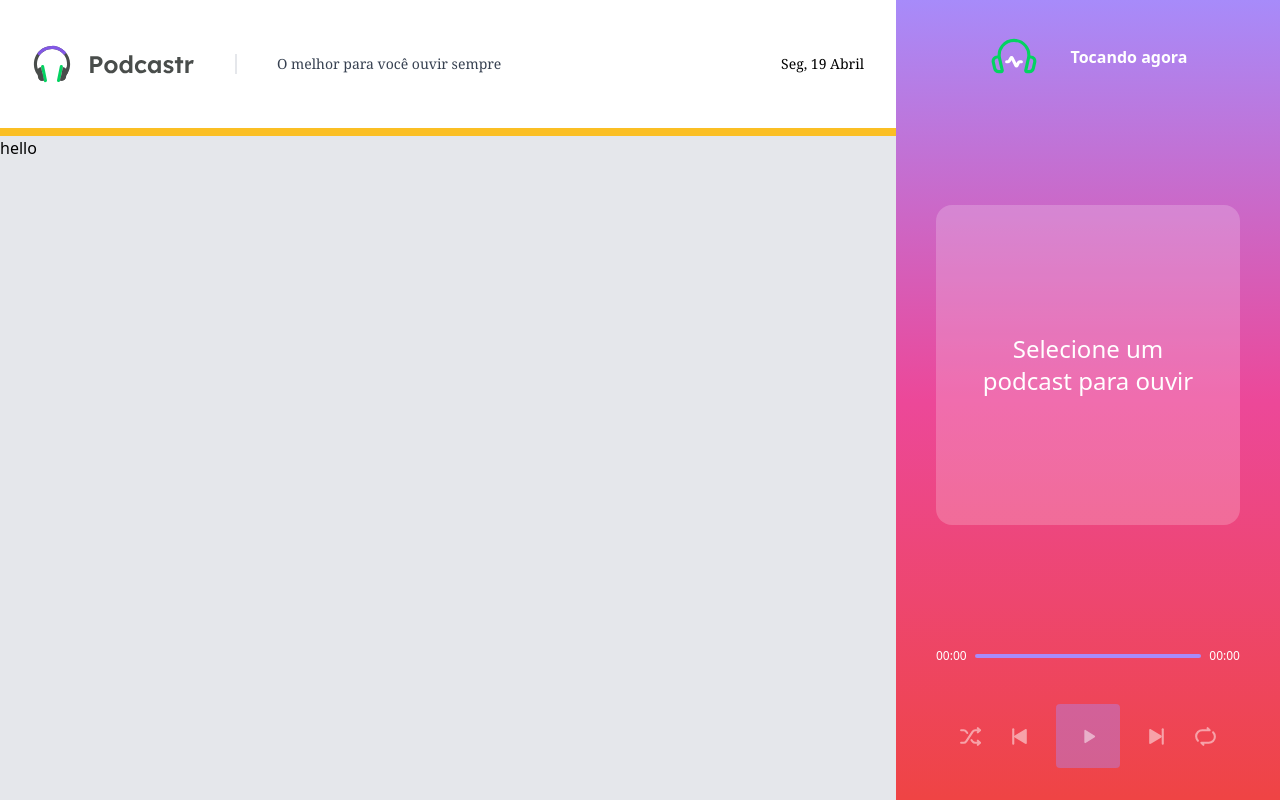
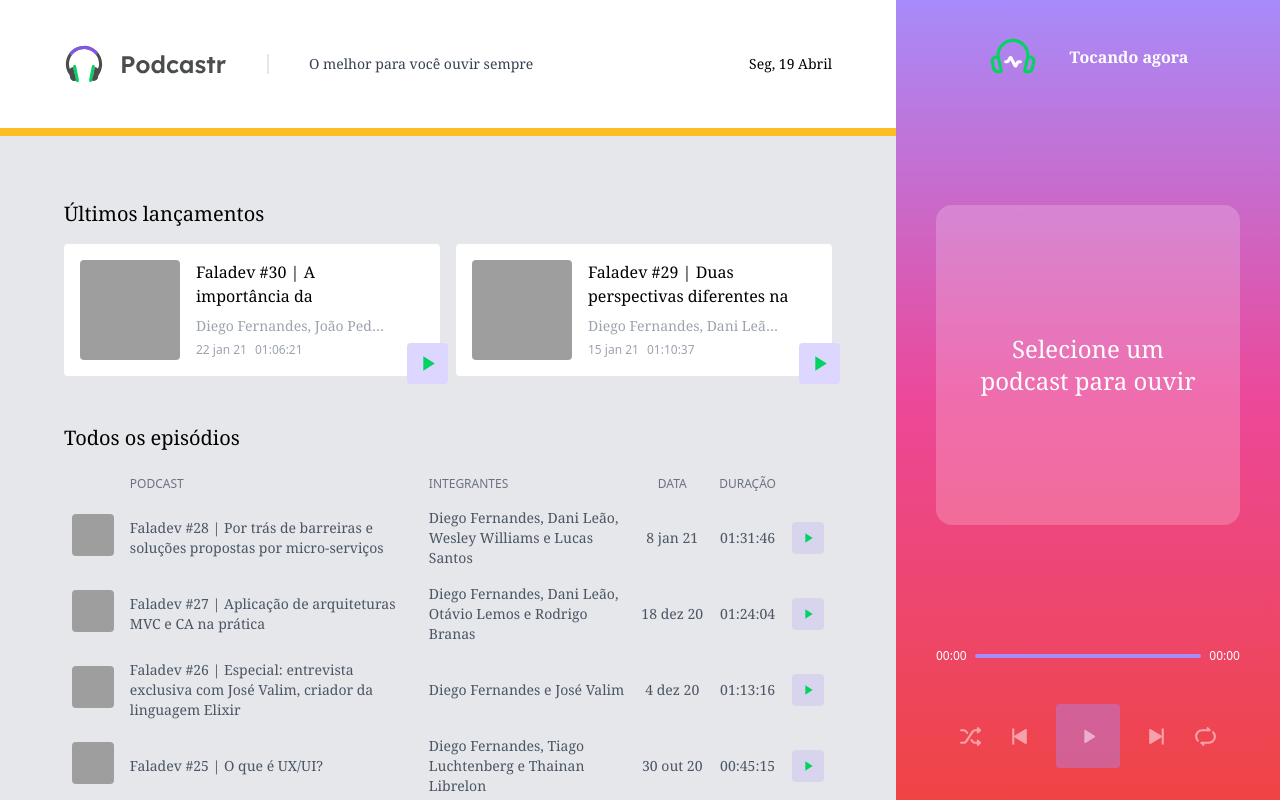
Before and after one commit to comarialuiza/podcastr, a Next.js app: page / in a window 1280 px wide. Built offline with nearby package versions, Linux system fonts and the light colour scheme; data requests are answered from the project's data file; grey boxes are pictures that could not be loaded.

Commit message:
creates router and episode page

```diff
--- /dev/null
+++ b/next.config.js
@@ -0,0 +1,5 @@
+module.exports = {
+    images: {
+        domains: ['storage.googleapis.com'],
+    }
+}
--- a/package.json
+++ b/package.json
@@ -9,10 +9,12 @@
     "server": "json-server server.json -w -d 750 -p 3333"
   },
   "dependencies": {
+    "axios": "^0.21.1",
     "date-fns": "^2.21.1",
     "next": "10.1.3",
     "react": "17.0.2",
-    "react-dom": "17.0.2"
+    "react-dom": "17.0.2",
+    "sass": "^1.32.11"
   },
   "devDependencies": {
     "@tailwindcss/postcss7-compat": "^2.1.0",
--- a/src/components/Header.tsx
+++ b/src/components/Header.tsx
@@ -1,6 +1,6 @@
-import Image from 'next/image';
 import format from 'date-fns/format';
 import ptBR from 'date-fns/locale/pt-BR';
+import Image from 'next/image';
 
 function Header() {
     const currentDate = format(new Date(), 'EEEEEE, d MMMM', {
@@ -10,7 +10,7 @@ function Header() {
     return (
         <header className='
             bg-white
-            px-8 py-16 h-24
+            p-16 h-24
             flex items-center
             border-b-8 border-yellow-400
         '>
--- a/src/components/Player.tsx
+++ b/src/components/Player.tsx
@@ -38,11 +38,11 @@ function Player() {
         '>
             <header className='flex items-center gap-8'>
                 <Image src='/playing.svg' alt='Tocando agora' width={ 50 } height={ 50 }/>
-                <strong>Tocando agora</strong>
+                <strong className='font-serif'>Tocando agora</strong>
             </header>
 
             <div className='w-full h-80 rounded-2xl bg-opacity-20 bg-white flex items-center justify-center p-8 '>
-                <p className='text-2xl text-center'>Selecione um podcast para ouvir</p>
+                <p className='text-2xl text-center font-serif'>Selecione um podcast para ouvir</p>
             </div>
 
             <footer className='self-stretch w-full'>
--- a/src/pages/_app.tsx
+++ b/src/pages/_app.tsx
@@ -1,4 +1,5 @@
 import '../../styles/index.css';
+import '../../styles/unreset.scss';
 import Header from '../components/Header';
 import Player from '../components/Player';
 
--- a/src/pages/_document.tsx
+++ b/src/pages/_document.tsx
@@ -1,9 +1,10 @@
-import Document, { Html, Main, NextScript } from 'next/document';
+import Document, { Html, Head, Main, NextScript } from 'next/document';
 
 export default class MyDocument extends Document {
     render() {
         return (
             <Html>
+                <Head />
                 <body>
                     <Main />
                     <NextScript />
--- /dev/null
+++ b/src/pages/episodes/[slug].tsx
@@ -0,0 +1,111 @@
+import { format, parseISO } from 'date-fns';
+import ptBR from 'date-fns/locale/pt-BR';
+import { GetStaticPaths, GetStaticProps } from 'next';
+import { useRouter } from 'next/router';
+import { api } from '../../services/api';
+import Link from 'next/link';
+import { convertDurationToTimeString } from '../../utils/convertDurationToTimeString';
+import Image from 'next/image';
+
+interface Episode {
+    id: string;
+	title: string;
+	thumbnail: string;
+	members: string;
+	publishedAt: string;
+    duration: string;
+    description: string;
+	url: string;
+}
+
+interface EpisodeProps {
+    episode: Episode;
+}
+
+const Episode = ({ episode }: EpisodeProps) => {
+    const router = useRouter();
+    const slug = router.query.slug;
+
+    return (
+        <div className='max-w-2xl p-4 mx-auto my-8'>
+            <div className='relative'>
+                <Link href='/'>
+                    <button
+                        type='button'
+                        className='absolute left-0 top-1/2 -translate-x-1/2 -translate-y-1/2 bg-purple-400 z-10 p-2 rounded'
+                        style={{ fontSize: 0, transform: 'translate(-50%, -50%)' }}
+                    >
+                        <Image src='/arrow-left.svg' alt='Voltar' width={ 20 } height={ 20 } />
+                    </button>
+                </Link>
+
+                <Image
+                    width={ 700 }
+                    height={ 160 }
+                    src={ episode.thumbnail }
+                    objectFit='cover'
+                    className='rounded'
+                />
+
+                <Link href='/'>
+                    <button
+                        type='button'
+                        className='absolute right-0 top-1/2 bg-green-400 p-2 rounded'
+                        style={{ fontSize: 0, transform: 'translate(50%, -50%)' }}
+                    >
+                        <Image src='/play.svg' alt='Tocar episódio' width={ 20 } height={ 20 } />
+                    </button>
+                </Link>
+            </div>
+
+            <header>
+                <h1 className='mt-4 text-gray-700 text-2xl'>{ episode.title }</h1>
+
+                <div className='space-x-4 my-4 text-sm text-gray-400 divide-solid'>
+                    <span>{ episode.members }</span>
+                    <span>{ episode.publishedAt }</span>
+                    <span>{ episode.duration }</span>
+                </div>
+            </header>
+
+            <div
+                dangerouslySetInnerHTML={{ __html: episode.description }}
+                className='text-base text-gray-600 paragraph'
+            />
+        </div>
+    );
+}
+
+export default Episode;
+
+export const getStaticPaths: GetStaticPaths = async () => {
+    return {
+        paths: [],
+        fallback: 'blocking'
+    }
+}
+
+export const getStaticProps: GetStaticProps = async (ctx) => {
+    const { slug } = ctx.params;
+    const { data } = await api.get(`/episodes/${ slug }`);
+
+    const episode = {
+        id: data.id,
+        title: data.title,
+        thumbnail: data.thumbnail,
+        members: data.members,
+        publishedAt: format(parseISO(data.published_at), 'd MMM yy', { locale: ptBR }),
+        duration: convertDurationToTimeString(data.file.duration),
+        description: data.description,
+        url: data.file.url
+    };
+
+    const twentyFourHours = 60 * 60 * 24;
+
+    return {
+        props: {
+            episode
+        },
+        revalidate: twentyFourHours
+    }
+}
--- a/src/pages/index.tsx
+++ b/src/pages/index.tsx
@@ -1,33 +1,160 @@
-interface File {
-	url: string;
-	type: string;
-	duration: number;
-}
-interface Episodes {
+import { format, parseISO } from 'date-fns';
+import ptBR from 'date-fns/locale/pt-BR';
+import { GetStaticProps } from 'next';
+import Image from 'next/image';
+import Link from 'next/link';
+import { api } from '../services/api';
+import { convertDurationToTimeString } from '../utils/convertDurationToTimeString';
+
+interface Episode {
 	id: string;
 	title: string;
+	thumbnail: string;
 	members: string;
-	published_at: string;
-	thumbnail: string;
-	description: string;
-	file: File;
+	publishedAt: string;
+	duration: string;
+	url: string;
 }
 
-export default function Home(episodes: Episodes) {
+interface HomeProps {
+	latestEpisodes: Episode[];
+	allEpisodes: Episode[];
+}
+
+const Home = ({
+	latestEpisodes: latestEpisodesData,
+	allEpisodes: allEpisodesData
+}: HomeProps) => {
+	const getTd = (content: string, className?: string) => (
+		<td className={ `p-2 text-gray-600 text-sm font-serif ${ className }` }>{ content }</td>
+	);
+
+	const getTh = (content: string, className?: string) => (
+		<th className={ `p-2 uppercase text-xs font-light text-gray-500 ${ className }` }>{ content }</th>
+	);
+
+	const latestEpisodes = latestEpisodesData.map((episode: Episode) => (
+		<li
+			key={ episode.id }
+			className='bg-white p-4 rounded flex items-center relative'
+		>
+			<Image
+				src={ episode.thumbnail }
+				alt={ episode.title }
+				width={ 100 }
+				height={ 100 }
+				objectFit='cover'
+				className='rounded flex-shrink-0 w-24 h-24'
+			/>
+
+			<div className='ml-4' style={{ width: 'calc(100% - 8rem)' }}>
+				<Link href={ `/episodes/${ episode.id }` }>
+					<a className='text-base h-12 mb-2 block overflow-hidden font-serif'>{ episode.title }</a>
+				</Link>
+				<p className='text-sm text-gray-400 whitespace-nowrap overflow-ellipsis overflow-hidden font-serif' style={{ width: '90%' }}>{ episode.members }</p>
+				<span className='mr-2 text-xs text-gray-400'>{ episode.publishedAt }</span>
+				<span className='text-xs text-gray-400'>{ episode.duration }</span>
+
+				<button type='button' className='absolute -bottom-2 -right-2 bg-purple-200 p-2 rounded' style={{ fontSize: 0 }}>
+					<Image src='/play-green.svg' alt='Tocar episódio' width={ 25 } height={ 25 } />
+				</button>
+			</div>
+		</li>
+	));
+
+	const allEpisodes = allEpisodesData.map((episode: Episode) => (
+		<tr key={ episode.id }>
+			<td className='p-2'>
+				<Image
+					width={ 120 }
+					height={ 120 }
+					src={ episode.thumbnail }
+					alt={ episode.title }
+					objectFit='cover'
+					className='w-4 h-4 rounded'
+				/>
+			</td>
+
+			<td className='p-2 text-gray-600 text-sm font-serif'>
+				<Link href={ `/episodes/${ episode.id }` }>
+					<a>{ episode.title }</a>
+				</Link>
+			</td>
+			{ getTd(episode.members) }
+			{ getTd(episode.publishedAt, 'whitespace-nowrap text-center') }
+			{ getTd(episode.duration, 'whitespace-nowrap text-center') }
+
+			<td className='p-2 w-12 h-12'>
+				<button type='button' className='bg-purple-400 bg-opacity-20 p-2 rounded' style={{ fontSize: 0 }}>
+					<Image src='/play-green.svg' alt='Tocar episódio' width={ 20 } height={ 20 } className='w-8 h-8'/>
+				</button>
+			</td>
+		</tr>
+	));
+
 	return (
-		<div>hello</div>
+		<div className='p-16 overflow-scroll' style={{ height: 'calc(100% - 136px)' }}>
+			<section>
+				<h2 className='mb-4 font-serif'>Últimos lançamentos</h2>
+
+				<ul className='grid gap-4 grid-cols-2'>
+					{ latestEpisodes }
+				</ul>
+			</section>
+
+			<section className='mt-12'>
+				<h2 className='mb-4 font-serif'>Todos os episódios</h2>
+
+				<table cellSpacing={ 0 } className='table-auto'>
+					<thead>
+						<th></th>
+						{ getTh('Podcast', 'text-left') }
+						{ getTh('Integrantes', 'text-left') }
+						{ getTh('Data') }
+						{ getTh('Duração') }
+						<th></th>
+					</thead>
+
+					<tbody>
+						{ allEpisodes }
+					</tbody>
+				</table>
+			</section>
+		</div>
 	)
 };
 
-export async function getStaticProps() {
-	const response = await fetch('http://localhost:3333/episodes');
-	const data = await response.json();
+export default Home;
+
+export const getStaticProps: GetStaticProps = async () =>  {
+	const { data } = await api.get('episodes', {
+		params: {
+			_limit: 12,
+			_sort: 'published_at',
+			_order: 'desc'
+		}
+	});
+
+	const episodes = data.map(episode => {
+		return {
+			id: episode.id,
+			title: episode.title,
+			thumbnail: episode.thumbnail,
+			members: episode.members,
+			publishedAt: format(parseISO(episode.published_at), 'd MMM yy', { locale: ptBR }),
+			duration: convertDurationToTimeString(episode.file.duration),
+			url: episode.file.url
+		}
+	});
 
 	const eightHours = 60 * 60 * 8;
 
+	const latestEpisodes = episodes.slice(0, 2);
+	const allEpisodes = episodes.slice(2, episodes.length);
+
 	return {
 		props: {
-			episodes: data
+			latestEpisodes, allEpisodes
 		},
 		revalidate: eightHours
 	}
--- /dev/null
+++ b/src/services/api.ts
@@ -0,0 +1,5 @@
+import axios from 'axios';
+
+export const api = axios.create({
+    baseURL: 'http://localhost:3333/'
+});
--- /dev/null
+++ b/src/utils/convertDurationToTimeString.ts
@@ -0,0 +1,11 @@
+export const convertDurationToTimeString = (duration: number): string => {
+    const hours = Math.floor(duration / 3600);
+    const minutes = Math.floor((duration % 3600) / 60);
+    const seconds = duration % 60;
+
+    const timeString = [hours, minutes, seconds]
+        .map(unit => String(unit).padStart(2, '0'))
+        .join(':');
+
+    return timeString;
+}
--- /dev/null
+++ b/styles/unreset.scss
@@ -0,0 +1,11 @@
+.paragraph {
+    p {
+        @apply my-4;
+        @apply text-sm;
+        @apply text-justify;
+    }
+}
+
+.transform-translate {
+    transform: translate(-50%, -50%);
+}
```
Also changed, not shown: 1 other file (tests, documents, lock files or other folders).
